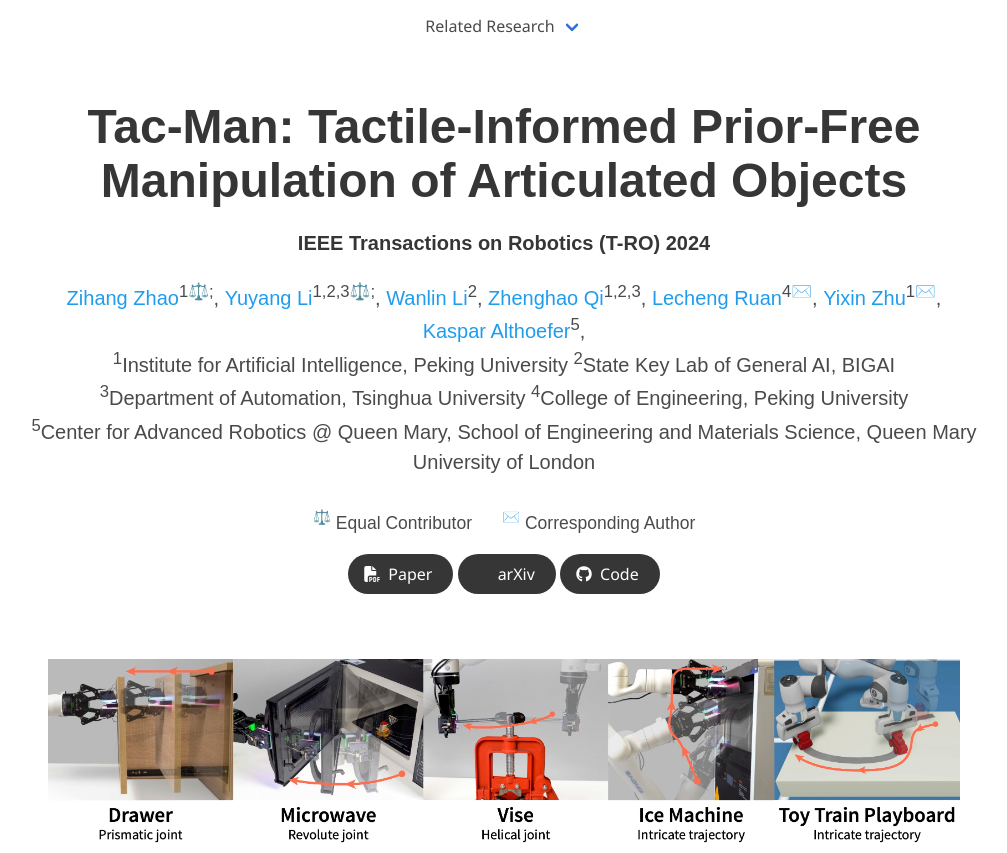
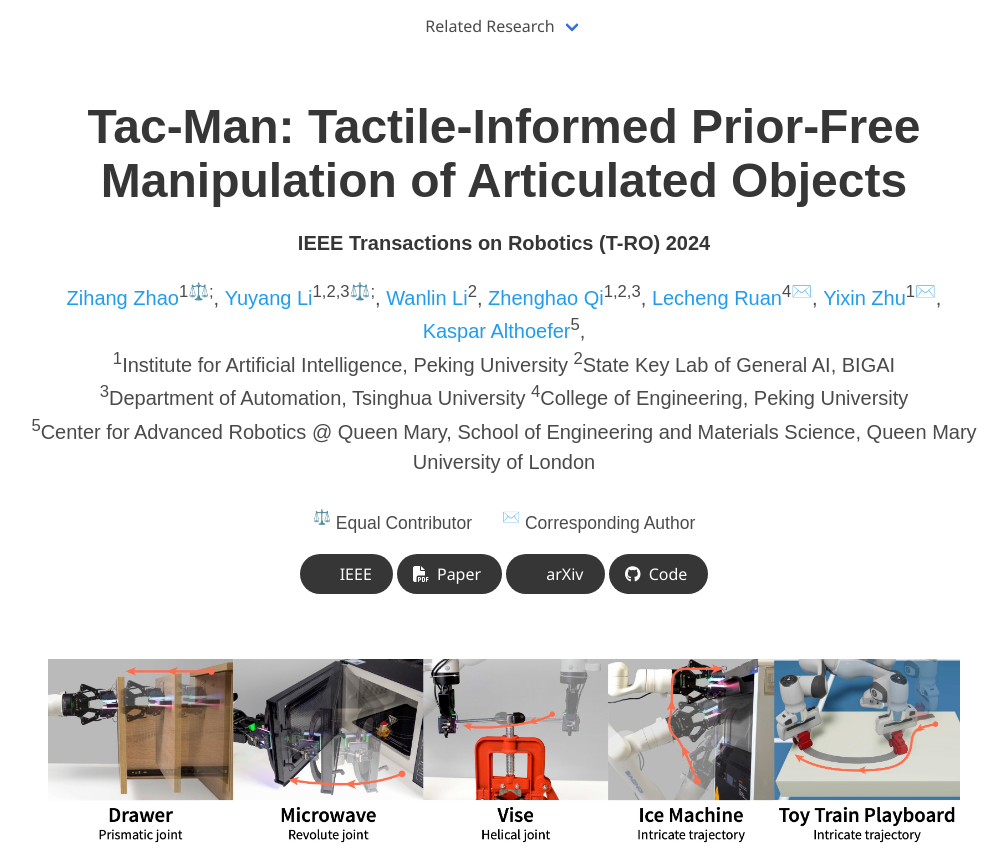
Before and after one commit to TacMan-AOM/tacman-aom.github.io, a plain HTML site: page index.html in a window 1280 px wide. Shown: the top 853 px of the page, without its empty margins (136-1143 px from the left). Drawn offline with nearby package versions, Linux system fonts and the light colour scheme; some icons are missing; a web font is replaced by a local one.

Commit message:
Update index.html

```diff
--- a/index.html
+++ b/index.html
@@ -112,6 +112,16 @@
 
             <div class="column has-text-centered">
               <div class="publication-links">
+                <!-- DOI link -->
+                <span class="link-block">
+                  <a href="https://doi.org/10.1109/TRO.2024.3508134" target="_blank"
+                    class="external-link button is-normal is-rounded is-dark">
+                    <span class="icon">
+                      <i class="ai ai-ieee"></i>
+                    </span>
+                    <span>IEEE</span>
+                  </a>
+                </span>
                 <!-- PDF Link. -->
                 <span class="link-block">
                   <a href="https://arxiv.org/pdf/2403.01694" class="external-link button is-normal is-rounded is-dark">
```
